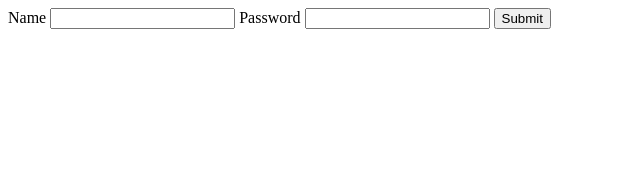
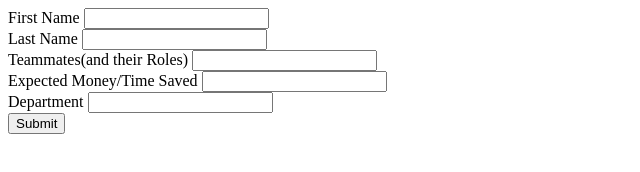
Before and after one commit to supancik-grace/Team3Hackathon, a plain HTML site: page submission.html in a window 1280 px wide. Shown: the whole page, without its empty margins (0-640 px from the left). Drawn offline with Linux system fonts and the light colour scheme.

Commit message:
Update submission.html

```diff
--- a/submission.html
+++ b/submission.html
@@ -7,11 +7,27 @@
   <title>Form</title>
 </head>
 <body>
-  <form>
-    <label>Name</label>
-    <input>
-    <label>Password</label>
-    <input>
+  <form action="results.html" method="GET">
+    <div>
+        <label>First Name</label>
+        <input>
+    </div>
+    <div>
+        <label>Last Name</label>
+        <input>
+    </div>
+    <div>
+        <label>Teammates(and their Roles)</label>
+        <input>
+    </div>
+    <div>
+        <label>Expected Money/Time Saved</label>
+        <input>
+    </div>
+    <div>
+        <label>Department</label>
+        <input>
+    </div>
     <button>Submit</button>
   </form>
 </body>
```
